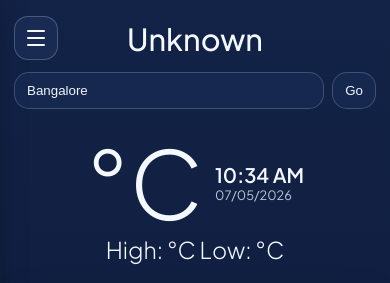
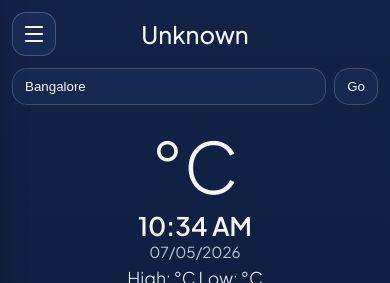
Before and after one commit to zkaz1i/Weather_Forecast, a Flask app: page / in a window 390 px wide. Shown: the top 283 px of the page. Run offline with Flask 3, Linux system fonts and the light colour scheme; data that the repository does not hold is empty.

Commit message:
fix: improve layout and responsiveness by adjusting hero section styles and adding media queries

```diff
--- a/static/css/style.css
+++ b/static/css/style.css
@@ -419,7 +419,7 @@ body.auth-page {
     align-items: center;
     gap: 18px;
 }
-.hero-temp { font-size: clamp(94px, 23vw, 172px); font-weight: 300; line-height: 1; }
+.hero-temp { font-size: clamp(52px, 18vw, 172px); font-weight: 300; line-height: 1; }
 .hero-datetime {
     text-align: left;
     min-width: 104px;
@@ -572,12 +572,50 @@ body.auth-page {
     border-radius: 99px;
 }
 
-@media (max-width: 680px) {
-    .city-name { font-size: 1.9rem; }
-    .hero-main-line { gap: 12px; }
-    .hero-datetime { min-width: 86px; }
-    .hero-datetime p:first-child { font-size: 1.25rem; }
-    .hero-datetime p:last-child { font-size: 0.8rem; }
-    .hero-high-low, .condition { font-size: 1.45rem; }
-    .lifestyle-row { grid-template-columns: repeat(2, minmax(0, 1fr)); }
+html, body {
+    width: 100%;
+    overflow-x: hidden;
 }
+
+img,
+video {
+    max-width: 100%;
+}
+
+@media (max-width: 768px) {
+
+    .app-shell {
+        width: 100%;
+        padding: 12px;
+    }
+
+    .hero-main-line {
+        flex-direction: column;
+        gap: 8px;
+    }
+
+    .hero-datetime {
+        text-align: center;
+        min-width: unset;
+    }
+
+    .hero-high-low,
+    .condition {
+        font-size: 1.1rem;
+    }
+
+    .city-name {
+        font-size: 1.5rem;
+    }
+
+    .info-grid,
+    .lifestyle-row,
+    .story-thumbs {
+        grid-template-columns: 1fr;
+    }
+
+    .mini-card,
+    .week-card {
+        min-width: 72px;
+    }
+}
```
